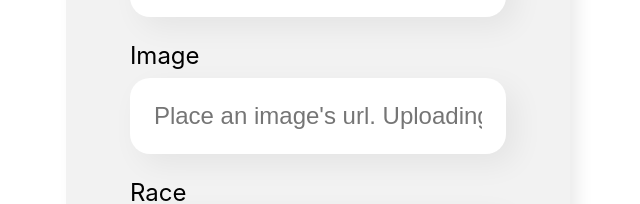
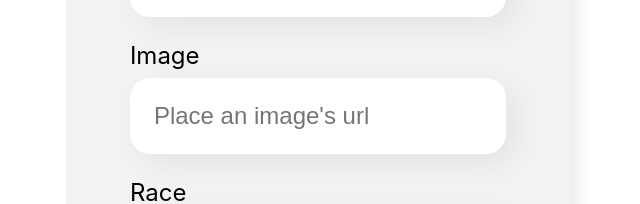
Before and after one commit to claraquintela/wow-organizational-chart, a React (Create React App) app: page / in a window 1280 px wide. Shown: the part 850-1054 px from the top of the page, without its empty margins (322-962 px from the left). Built offline with nearby package versions, Linux system fonts and the light colour scheme.

Commit message:
Warning image not uploading

```diff
--- a/src/components/Form/index.js
+++ b/src/components/Form/index.js
@@ -43,7 +43,7 @@ const Form = (props) => {
                 <TextField
                     label="Image"
                     name="img"
-                    placeholder="Place an image's url. Uploading not working"
+                    placeholder="Place an image's url"
                     content = {img}
                     whenChanged = { content => setImage(content)}
                 />
```
